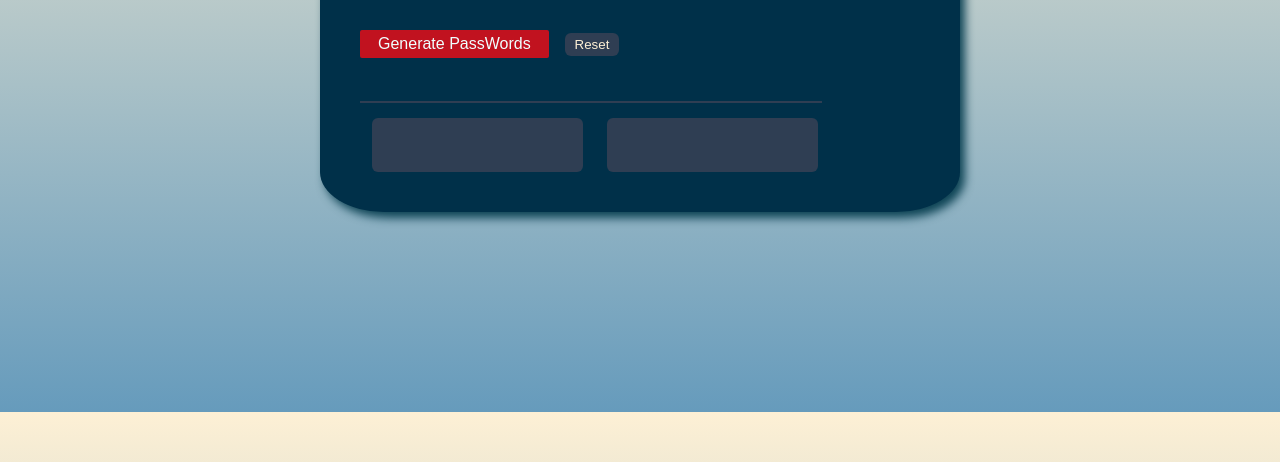
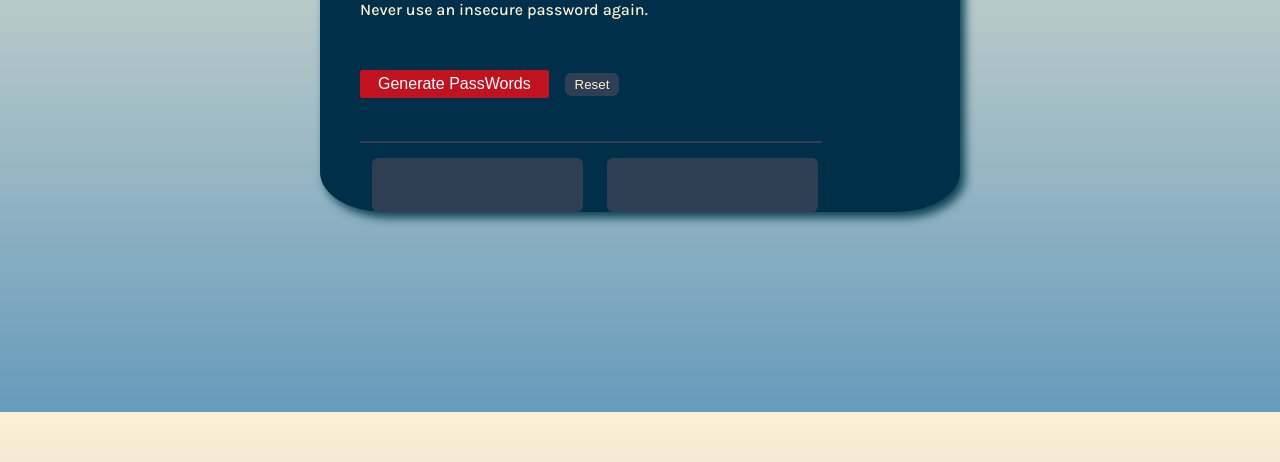
Before and after one commit to anynomous001/Password_Generator, a plain HTML site: page index.html in a window 1280 px wide. Shown: the part 338-800 px from the top of the page. Drawn offline with Linux system fonts and the light colour scheme.

Commit message:
Update password.css
Para Font was to small,So updated the value of it

```diff
--- a/password.css
+++ b/password.css
@@ -44,7 +44,7 @@ span {
 
 p {
     color: #fdf0d5;
-    font-size: 0.5px;
+    font-size: 1rem;
     margin-top: none;
 
 }
```
